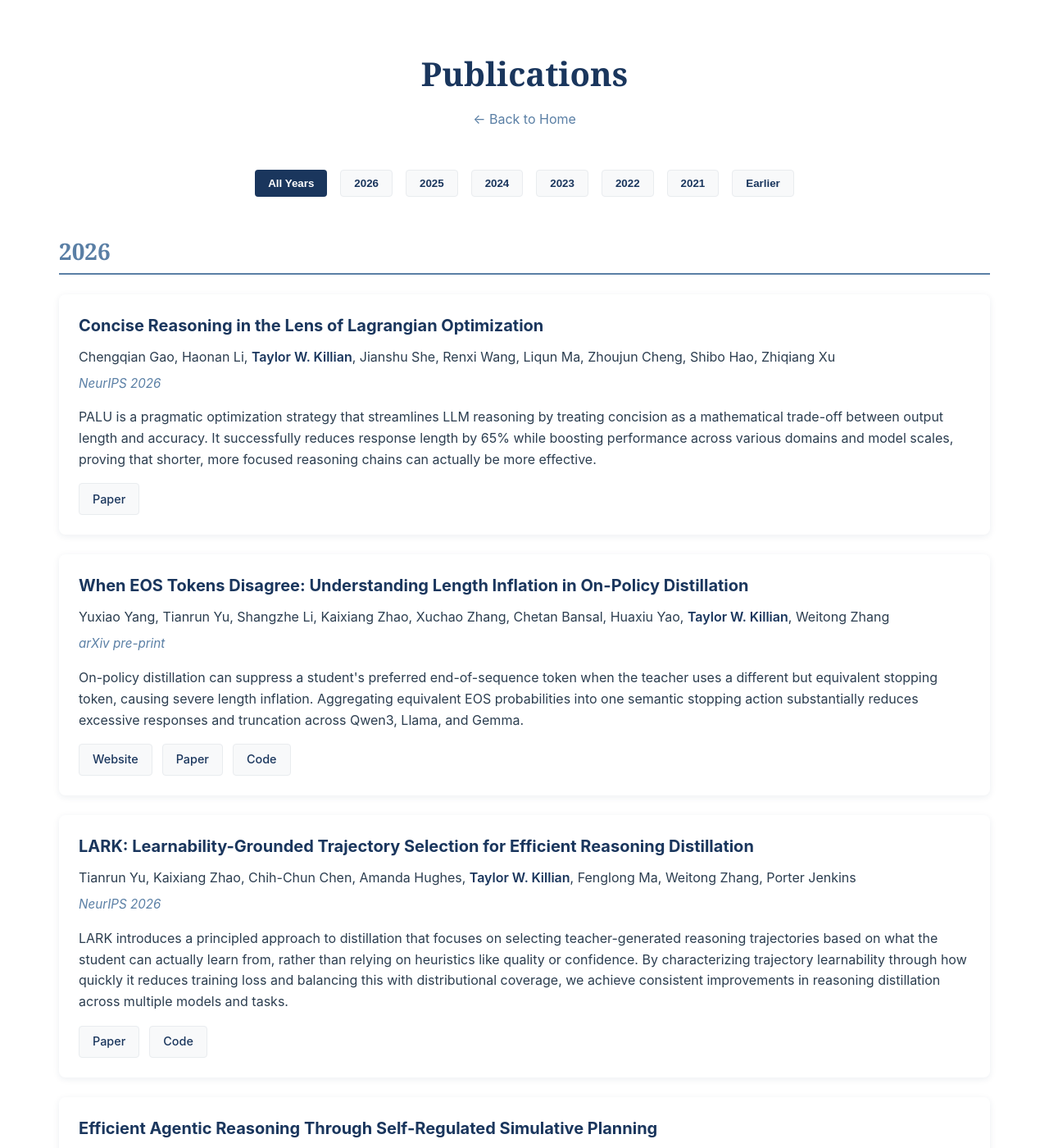
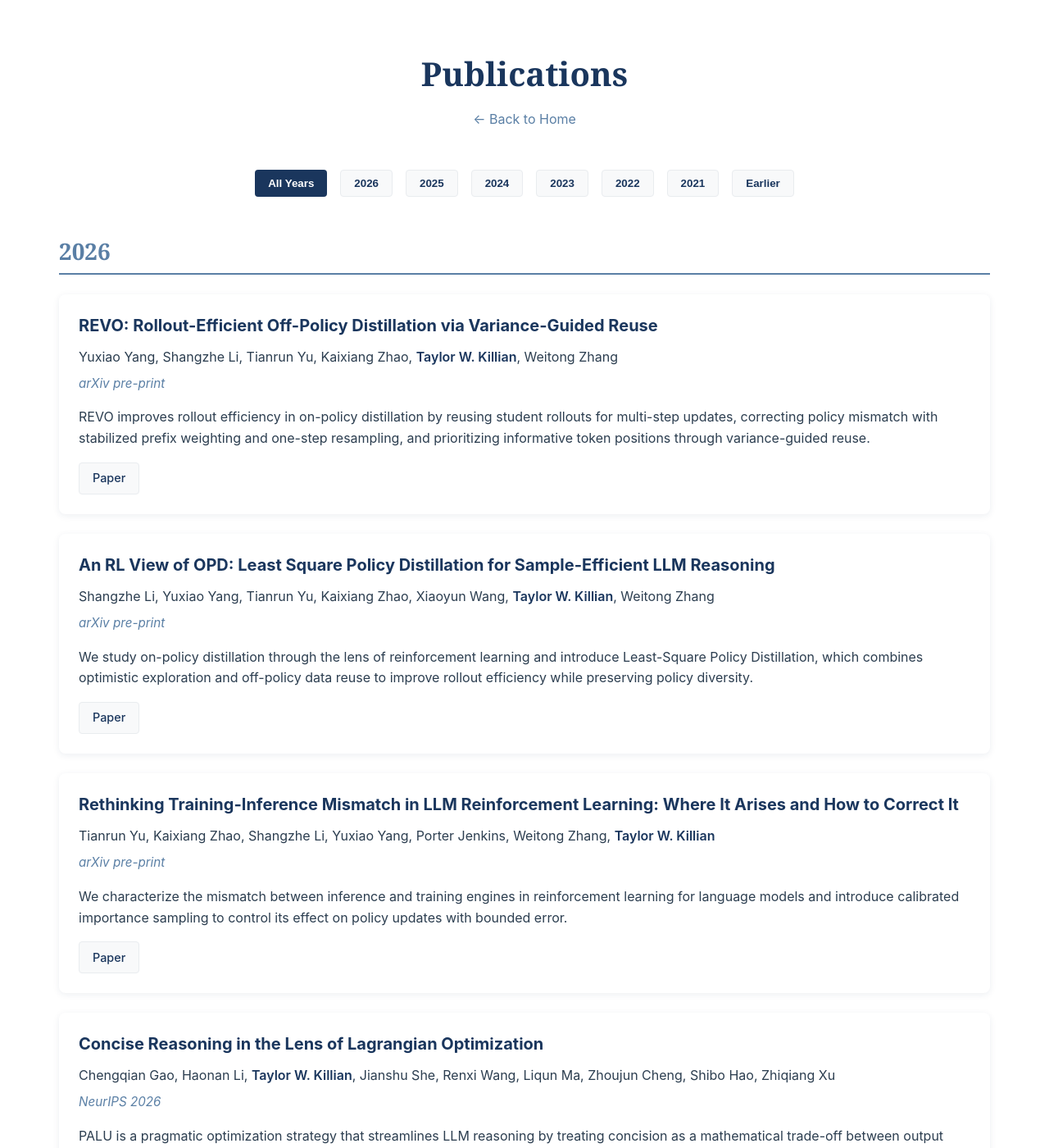
Before and after one commit to twkillian/twkillian.github.io, a Jekyll site: the page built from publications/index.html, in a window 1280 px wide and 1400 px high. Shown: the whole window at 82% size. Built offline with Jekyll 4.4.1, drawn with Linux system fonts in a browser that asks for light colours; some of the changed text lies outside the part shown.

Commit message:
Adding recent batch of publications

```diff
--- a/_data/publications.yml
+++ b/_data/publications.yml
@@ -1,5 +1,32 @@
 - year: 2026
   papers:
+    - title: "REVO: Rollout-Efficient Off-Policy Distillation via Variance-Guided Reuse"
+      authors: "Yuxiao Yang, Shangzhe Li, Tianrun Yu, Kaixiang Zhao, <strong>Taylor W. Killian</strong>, Weitong Zhang"
+      venue: "arXiv pre-print"
+      description: "REVO improves rollout efficiency in on-policy distillation by reusing student rollouts for multi-step updates, correcting policy mismatch with stabilized prefix weighting and one-step resampling, and prioritizing informative token positions through variance-guided reuse."
+      links:
+        - text: "Paper"
+          url: "https://arxiv.org/abs/2609.37500"
+      featured: false
+
+    - title: "An RL View of OPD: Least Square Policy Distillation for Sample-Efficient LLM Reasoning"
+      authors: "Shangzhe Li, Yuxiao Yang, Tianrun Yu, Kaixiang Zhao, Xiaoyun Wang, <strong>Taylor W. Killian</strong>, Weitong Zhang"
+      venue: "arXiv pre-print"
+      description: "We study on-policy distillation through the lens of reinforcement learning and introduce Least-Square Policy Distillation, which combines optimistic exploration and off-policy data reuse to improve rollout efficiency while preserving policy diversity."
+      links:
+        - text: "Paper"
+          url: "https://arxiv.org/abs/2609.35505"
+      featured: false
+
+    - title: "Rethinking Training-Inference Mismatch in LLM Reinforcement Learning: Where It Arises and How to Correct It"
+      authors: "Tianrun Yu, Kaixiang Zhao, Shangzhe Li, Yuxiao Yang, Porter Jenkins, Weitong Zhang, <strong>Taylor W. Killian</strong>"
+      venue: "arXiv pre-print"
+      description: "We characterize the mismatch between inference and training engines in reinforcement learning for language models and introduce calibrated importance sampling to control its effect on policy updates with bounded error."
+      links:
+        - text: "Paper"
+          url: "https://arxiv.org/abs/2609.32444"
+      featured: false
+
     - title: "Concise Reasoning in the Lens of Lagrangian Optimization"
       authors: "Chengqian Gao, Haonan Li, <strong>Taylor W. Killian</strong>, Jianshu She, Renxi Wang, Liqun Ma, Zhoujun Cheng, Shibo Hao, Zhiqiang Xu"
       venue: "NeurIPS 2026"
@@ -173,6 +200,15 @@
 
 - year: 2024
   papers:
+    - title: "Identifying Differential Patient Care Through Inverse Intent Inference"
+      authors: "Hyewon Jeong, Siddharth Nayak, <strong>Taylor W. Killian</strong>, Sanjat Kanjilal"
+      venue: "arXiv pre-print"
+      description: "We use behavioral cloning, imitation learning, and inverse reinforcement learning to estimate counterfactual treatment policies for septic patient subgroups and identify disparities in care across clinical populations."
+      links:
+        - text: "Paper"
+          url: "https://arxiv.org/abs/2411.07372"
+      featured: false
+
     - title: "Clinically Motivated Sequential Decision Making Under Uncertainty in Offline Settings"
       authors: "<strong>Taylor W. Killian</strong>"
       venue: "PhD Thesis, University of Toronto, Department of Computer Science"
```
